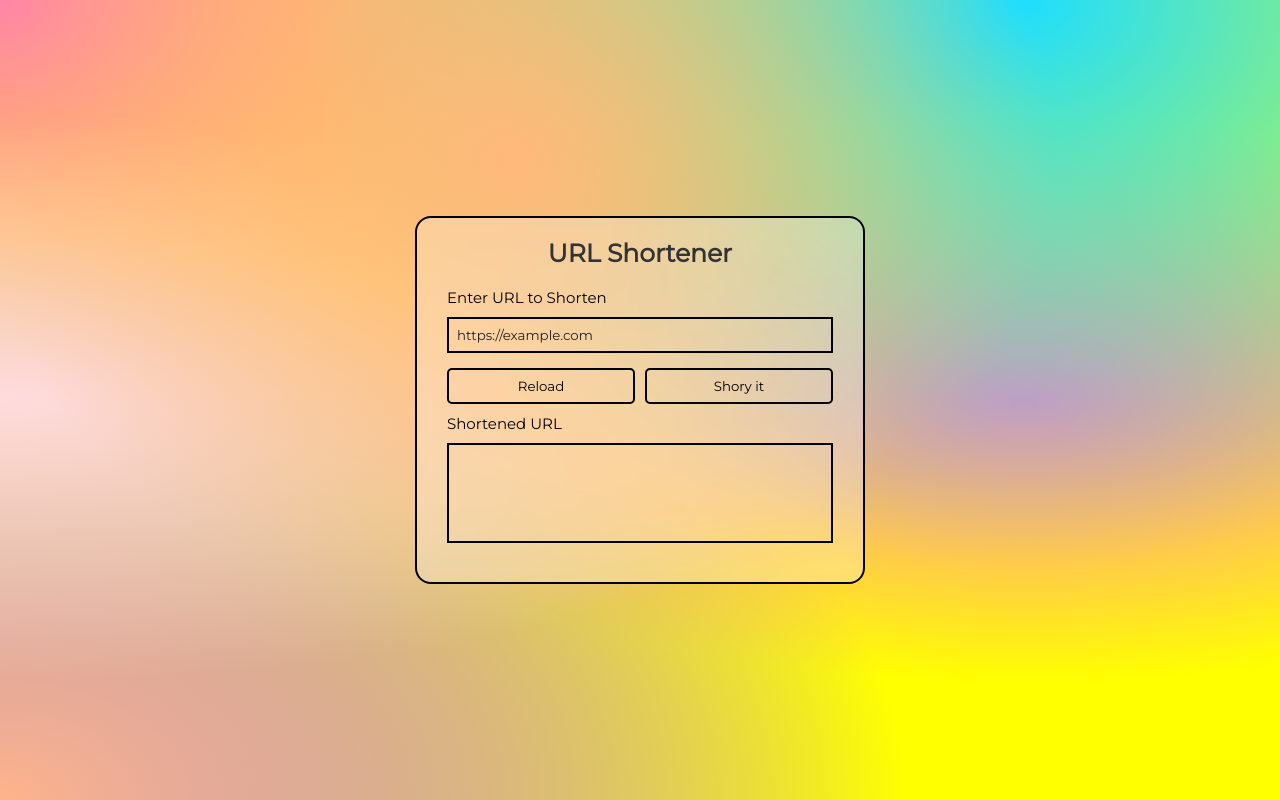
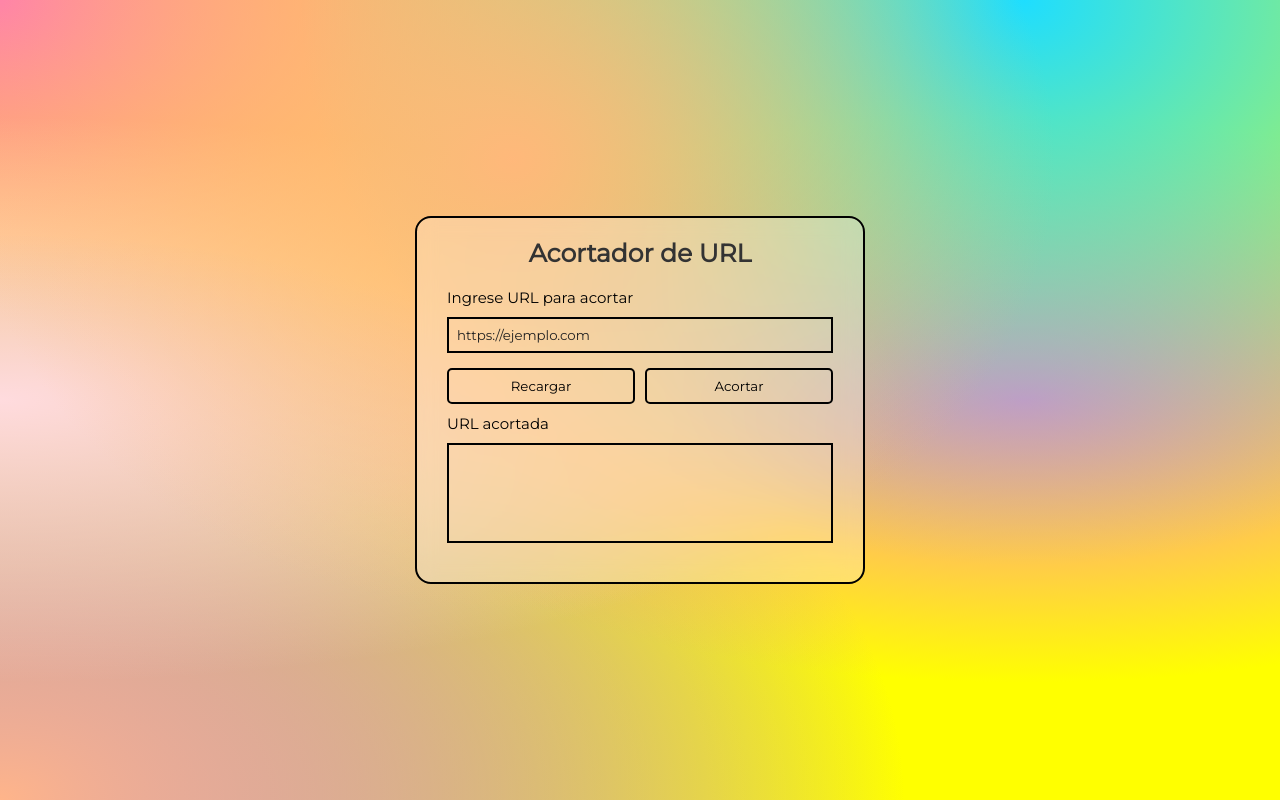
Before and after one commit to RenatoSolis/URL-SHORTENER, a plain HTML site: page index.html in a window 1280 px wide. Drawn offline with Linux system fonts and the light colour scheme.

Commit message:
Traducción del contenido al español

```diff
--- a/index.html
+++ b/index.html
@@ -4,21 +4,22 @@
     <meta charset="UTF-8">
     <meta name="viewport" content="width=device-width, initial-scale=1.0">
     <link rel="stylesheet" href="style.css"/>
-    <title>URL-SHORTENER</title>
+    <title>ACORTADOR DE URL</title>
 </head>
 <body>
     <div class="container">
-        <h1>URL Shortener</h1>
-        <label for="originalURL">Enter URL to Shorten</label>
-        <input type="text" id="originalURL" placeholder="https://example.com">
+        <h1>Acortador de URL</h1>
+        <label for="originalURL">Ingrese URL para acortar</label>
+        <input type="text" id="originalURL" placeholder="https://ejemplo.com">
         <div class="button">
-            <button id="reload-btn">Reload</button>
-            <button id="short-btn">Shory it</button>
+            <button id="reload-btn">Recargar</button>
+            <button id="short-btn">Acortar</button>
         </div>
-        <label for="shortenUrlTextarea-btn">Shortened URL</label>
+        <label for="shortenUrlTextarea-btn">URL acortada</label>
         <textarea id="shortenUrlTextarea-btn" cols="30" rows="5" readonly>
         </textarea>
     </div>
     <script src="script.js"></script>
+
 </body>
 </html>
```
